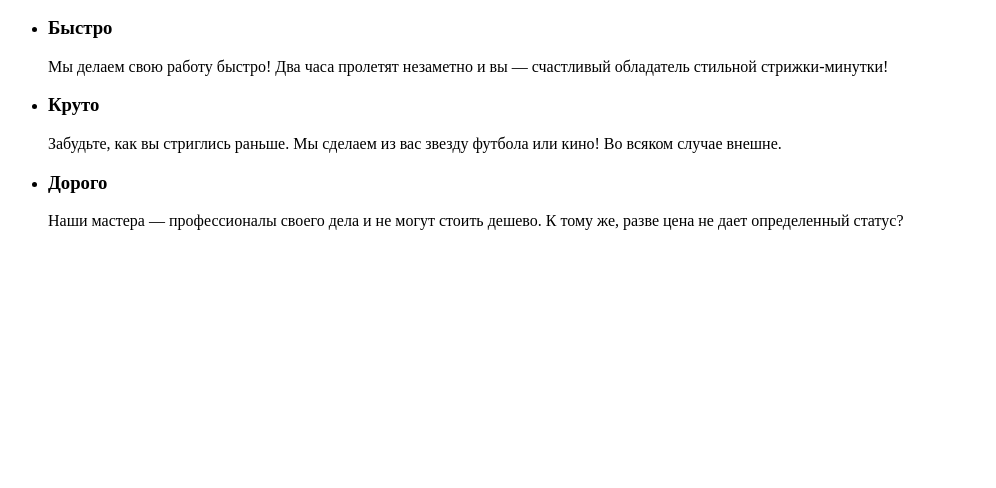
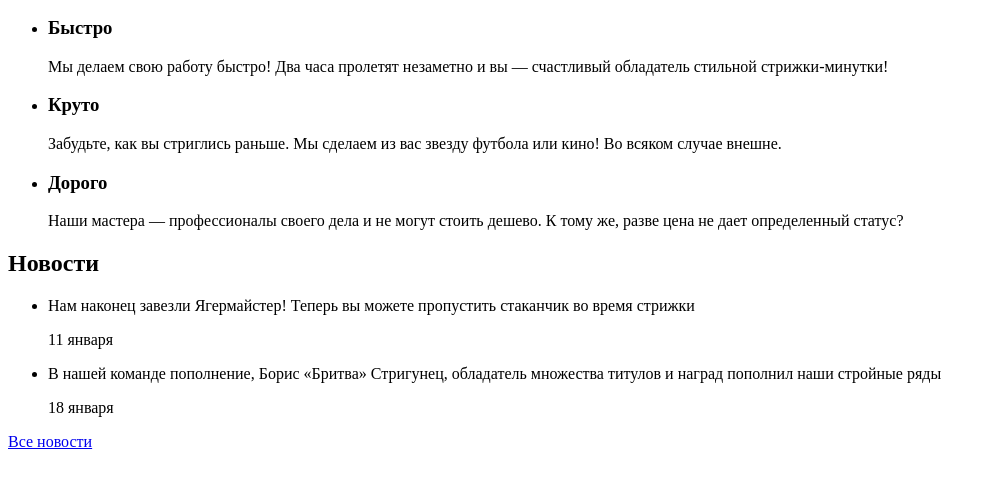
Before and after one commit to Tol007/980107-barbershop-25, a plain HTML site: page index.html in a window 1280 px wide. Shown: the part 276-764 px from the top of the page, without its empty margins (0-996 px from the left). Drawn offline with Linux system fonts and the light colour scheme.

Commit message:
Добавил раздел "Новости"

```diff
--- a/index.html
+++ b/index.html
@@ -44,6 +44,23 @@
        </ul>
       </section>
 
+      <section class="news">
+   <h2>Новости</h2>
+   <ul class="news-list">
+     <li class="news-item">
+       <p>Нам наконец завезли Ягермайстер! Теперь вы можете пропустить стаканчик во время стрижки</p>
+       <time datetime="2016-01-11">11 января</time>
+     </li>
+     <li class="news-item">
+       <p>В нашей команде пополнение, Борис «Бритва» Стригунец, обладатель множества титулов и наград пополнил наши стройные ряды</p>
+       <time datetime="2016-01-18">18 января</time>
+     </li>
+   </ul>
+   <a class="button" href="news.html">Все новости</a>
+ </section>
+
+
+
     </main>
   </body>
 </html>
```
Lines whose indentation alone changed are shown as unchanged.
